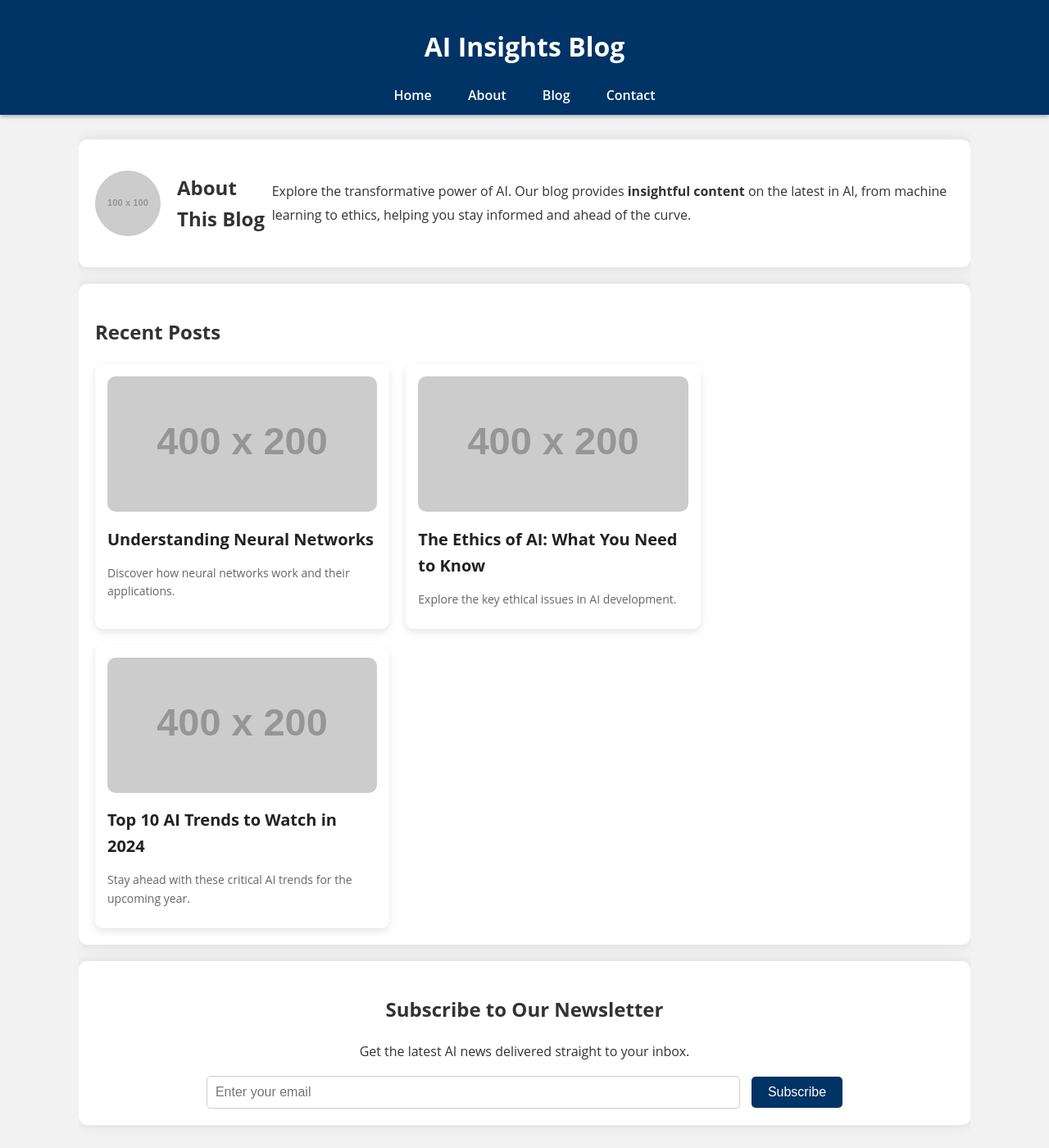
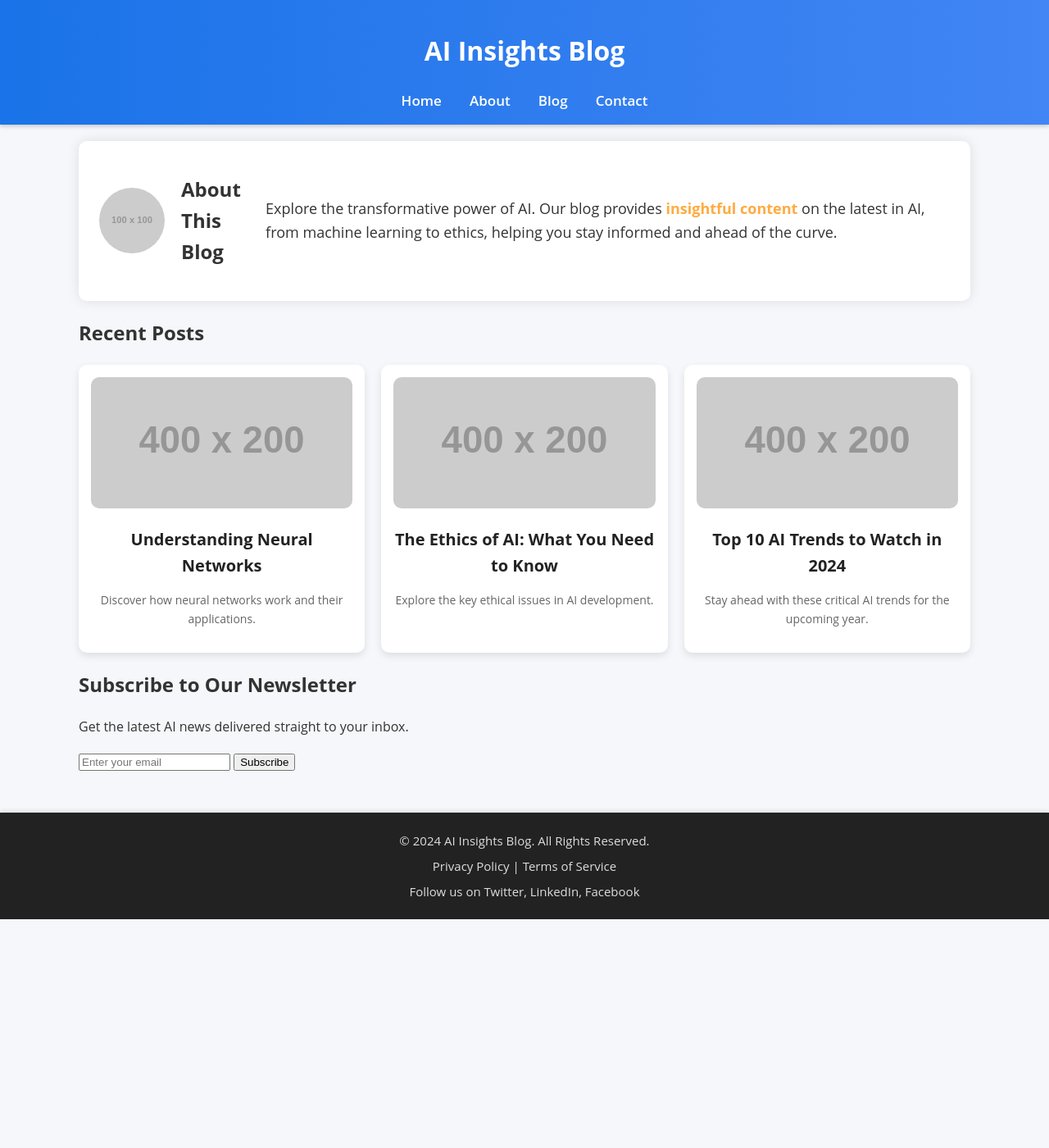
Before and after one commit to tomsonius/tomsonius.github.io, a Jekyll site: the page index.html, which Jekyll copies as it is, in a window 1280 px wide and 1400 px high. Shown: the whole window at 82% size. Built offline with Jekyll 4.4.1, drawn with Linux system fonts in a browser that asks for light colours.

Commit message:
Update main.css

```diff
--- a/assets/css/main.css
+++ b/assets/css/main.css
@@ -3,49 +3,60 @@ body {
   margin: 0;
   padding: 0;
   line-height: 1.6;
-  background-color: #f2f2f2;
+  background-color: #f5f7fa;
   color: #333;
 }
 
 header {
-  background: #003366;
+  background: linear-gradient(to right, #1a73e8, #4285f4);
   color: #fff;
-  padding: 10px 0;
+  padding: 15px 0; /* Reduced padding */
   text-align: center;
-  box-shadow: 0 2px 5px rgba(0, 0, 0, 0.3);
+  box-shadow: 0 2px 5px rgba(0, 0, 0, 0.2);
+  position: sticky;
+  top: 0;
+  z-index: 1000;
 }
 
 nav a {
   color: #fff;
-  margin: 0 20px;
+  margin: 0 15px;
   text-decoration: none;
-  font-size: 16px;
+  font-size: 17px;
   font-weight: 600;
   transition: color 0.3s ease;
 }
 
 nav a:hover {
-  color: #ffdd57;
+  color: #ffab40; /* Updated hover color */
+}
+
+.hero {
+  background: url('https://source.unsplash.com/featured/?ai,technology') no-repeat center center/cover;
+  height: 120px; /* Further reduced height */
+  color: #fff;
+  text-align: center;
+  display: flex;
+  justify-content: center;
+  align-items: center;
+  flex-direction: column;
+  text-shadow: 1px 1px 5px rgba(0, 0, 0, 0.5);
 }
 
 .container {
   width: 85%;
   margin: auto;
-  overflow: hidden;
-  padding: 10px 0;
-}
-
-.about, .posts, .newsletter {
-  background: #fff;
-  margin: 20px 0;
-  padding: 20px;
-  border-radius: 10px;
-  box-shadow: 0 0 15px rgba(0, 0, 0, 0.1);
+  padding: 20px 0;
 }
 
 .about {
   display: flex;
   align-items: center;
+  padding: 20px 25px;
+  background: #fff;
+  border-radius: 10px;
+  box-shadow: 0 0 15px rgba(0, 0, 0, 0.1);
+  margin-bottom: 20px;
 }
 
 .about img {
@@ -56,14 +67,18 @@ nav a:hover {
 }
 
 .about p {
-  font-size: 16px;
+  font-size: 18px;
   margin: 0;
-  line-height: 1.8;
+  line-height: 1.6;
+  color: #333;
+}
+
+.about p strong {
+  color: #ffab40; /* Highlighted keywords */
 }
 
 .post-grid {
   display: flex;
-  flex-wrap: wrap;
   gap: 20px;
 }
 
@@ -73,8 +88,9 @@ nav a:hover {
   border-radius: 10px;
   box-shadow: 0 4px 10px rgba(0, 0, 0, 0.1);
   transition: transform 0.3s ease, box-shadow 0.3s ease;
-  width: calc(33.333% - 20px);
-  cursor: pointer;
+  width: calc(33.333% - 20px); /* Adjusted width to fit three posts */
+  text-align: center;
+  cursor: pointer; /* Makes the entire block clickable */
 }
 
 .post img {
@@ -86,94 +102,49 @@ nav a:hover {
 
 .post h3 {
   font-size: 20px;
-  margin: 10px 0;
+  margin: 15px 0;
   color: #222;
 }
 
 .post p {
   font-size: 14px;
-  margin-bottom: 10px;
+  margin-bottom: 15px;
   color: #666;
 }
 
 .post:hover {
-  transform: translateY(-8px);
-  box-shadow: 0 8px 20px rgba(0, 0, 0, 0.2);
-}
-
-.post:hover img {
-  transform: scale(1.08);
-}
-
-.newsletter {
-  text-align: center;
-}
-
-.newsletter input[type="email"] {
-  padding: 10px;
-  margin-right: 10px;
-  font-size: 16px;
-  width: 60%;
-  border: 1px solid #ccc;
-  border-radius: 5px;
-}
-
-.newsletter button {
-  padding: 10px 20px;
-  font-size: 16px;
-  background: #003366;
-  color: #fff;
-  border: none;
-  border-radius: 5px;
-  cursor: pointer;
-  transition: background 0.3s ease;
-}
-
-.newsletter button:hover {
-  background: #002244;
+  transform: translateY(-5px);
+  box-shadow: 0 6px 18px rgba(0, 0, 0, 0.2);
 }
 
 footer {
-  background: #003366;
+  background: #222;
   color: #fff;
   text-align: center;
-  padding: 20px 0;
+  padding: 15px 0;
   margin-top: 30px;
+  box-shadow: 0 -2px 5px rgba(0, 0, 0, 0.1);
 }
 
 footer p, footer a {
-  font-size: 14px;
+  font-size: 15px;
   color: #ddd;
-  margin: 5px 0;
+  margin: 7px 0;
   text-decoration: none;
 }
 
 footer a:hover {
-  color: #ffdd57;
+  color: #ffab40;
 }
 
 @media (max-width: 768px) {
   .post {
-    width: calc(50% - 20px);
-  }
-
-  .about {
-    flex-direction: column;
-    text-align: center;
-  }
-
-  .about img {
-    margin-bottom: 20px;
+    width: calc(50% - 20px); /* Adjust for two posts per row */
   }
 }
 
 @media (max-width: 480px) {
   .post {
-    width: 100%;
-  }
-
-  .newsletter input[type="email"] {
-    width: 100%;
-    margin: 10px 0;
+    width: 100%; /* Single post per row on mobile */
   }
 }
```
